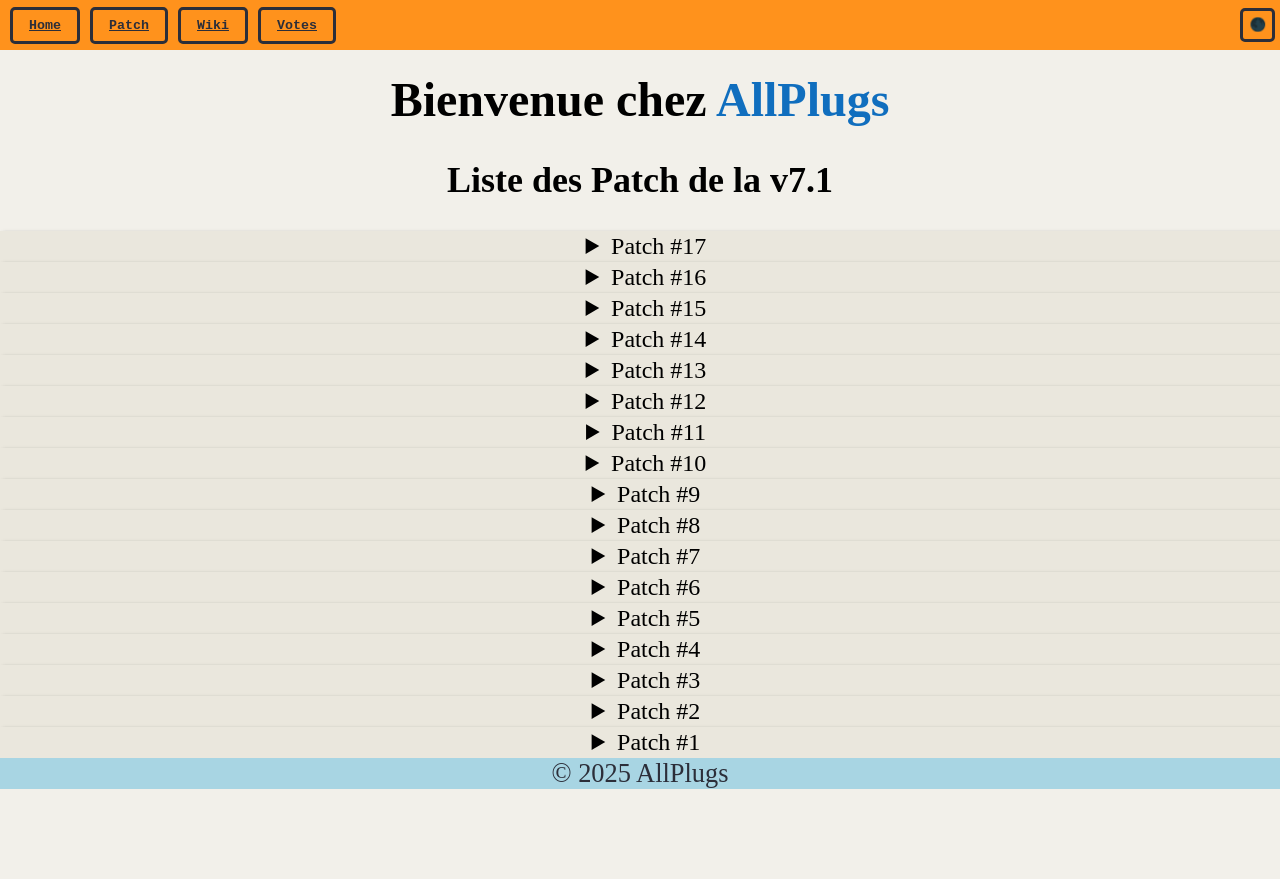
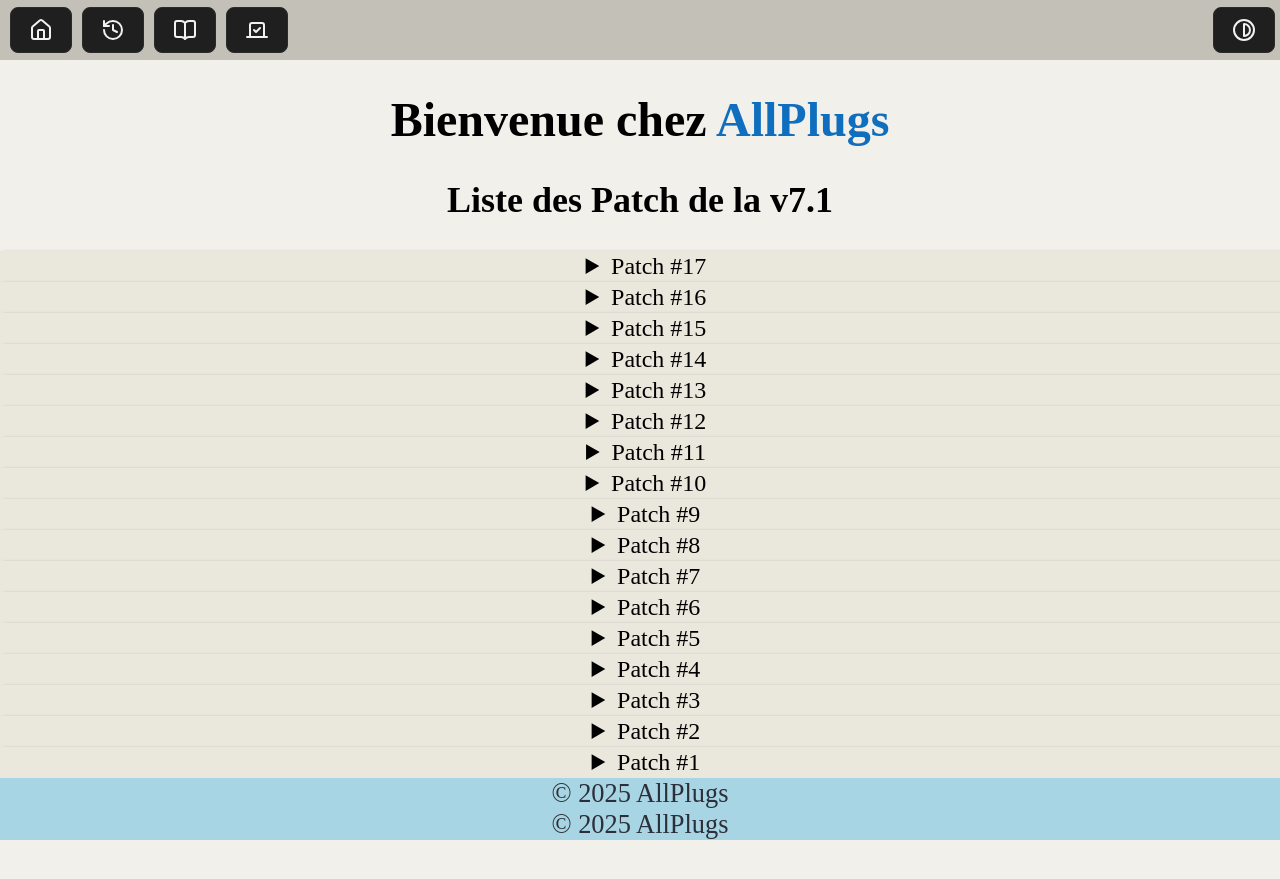
Before and after one commit to Nat688/AllPlugs-Site, a Jekyll site: the page built from patch.html, in a window 1280 px wide. Shown: the top 879 px of the page. Built offline with Jekyll 4.4.1, drawn with Linux system fonts in a browser that asks for light colours.

Commit message:
Update patch.html - Part 1

```diff
--- a/patch.html
+++ b/patch.html
@@ -1,34 +1,32 @@
-			<!-- OBLIGATOIRE SUR TOUT LE SITE -->
-<!DOCTYPE html>
-<link rel="stylesheet" type="text/css" href="style.css">
-<html lang="fr">
-	<html>
-		<head>
-			<meta charset="UTF-8">
-			<meta name="viewport" content="width=device-width, initial-scale=1.0">
-			<link rel="icon" type="image/png" href="images\favicon.png">
-    		<title>AllPlugs Patch</title> <!-- CHANGE SELON LA PAGE -->
-		</head>
-		<header>
-    		<button class="btn">
-				<a href="index.html">Home</a>
-			</button>
-			<button class="btn">
-				<a href="patch.html">Patch</a>
-			</button>
-			<button class="btn">
-				<a href="wiki.html">Wiki</a>
-			</button>
-			<button class="btn">
-				<a href="vote.html">Votes</a>
-			</button>
-			<button class="btn2">
-				<a href="./sombre/patch.html" class="nou">🌑</a> <!-- CHANGE SELON LA PAGE -->
-			</button>
-		</header>
-<!-- OBLIGATOIRE SUR TOUT LE SITE -->
-
-		<link rel="stylesheet" type="text/css" href="style_patch.css"> <!-- Style UNIQUEMENT pour la page PATCH -->
+---
+layout: default
+---
+<style>
+	summary {
+		text-align: center;
+	}
+	details > summary {
+  		padding: 2px 6px;
+  		width: 100%;
+  		background-color: #EAE7DD;
+  		border: none;
+  		box-shadow: 3px 3px 4px black;
+  		cursor: pointer;
+	}
+	code {
+  		background-color: #2b2d31;
+  		color: #dbdee1;
+  		padding: 1px 3px;
+  		border-radius: 3px;
+  		font-family: monospace;
+	}
+	li {
+  		font-size: 15px;
+	}
+	.title_site {
+  		color: #106EBE;
+	}
+</style>
 <body>
 	<h1>Bienvenue chez <span class="title_site">AllPlugs</span></h1>
 	<h2>Liste des Patch de la v7.1</h2> <!-- Version du Serveur pour les patchs -->
```
Lines whose indentation alone changed are shown as unchanged.
